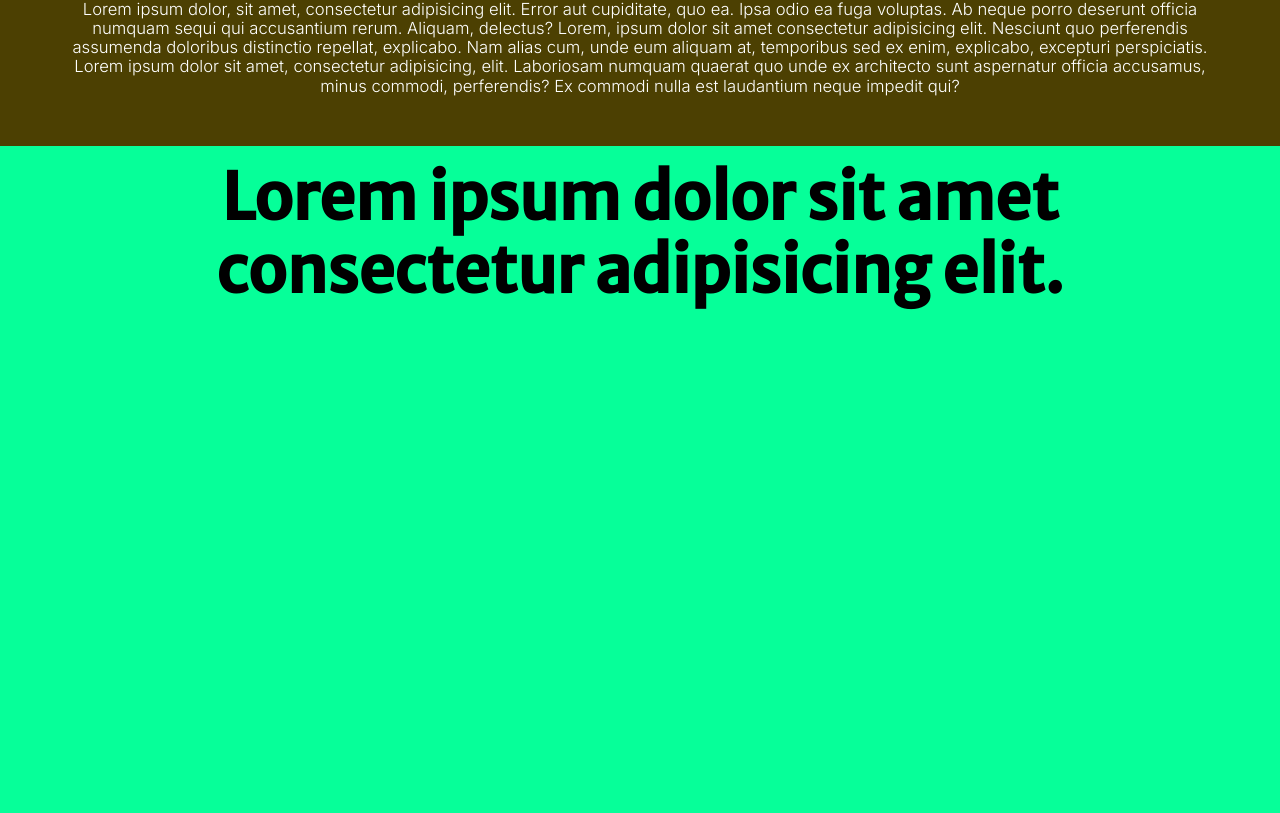
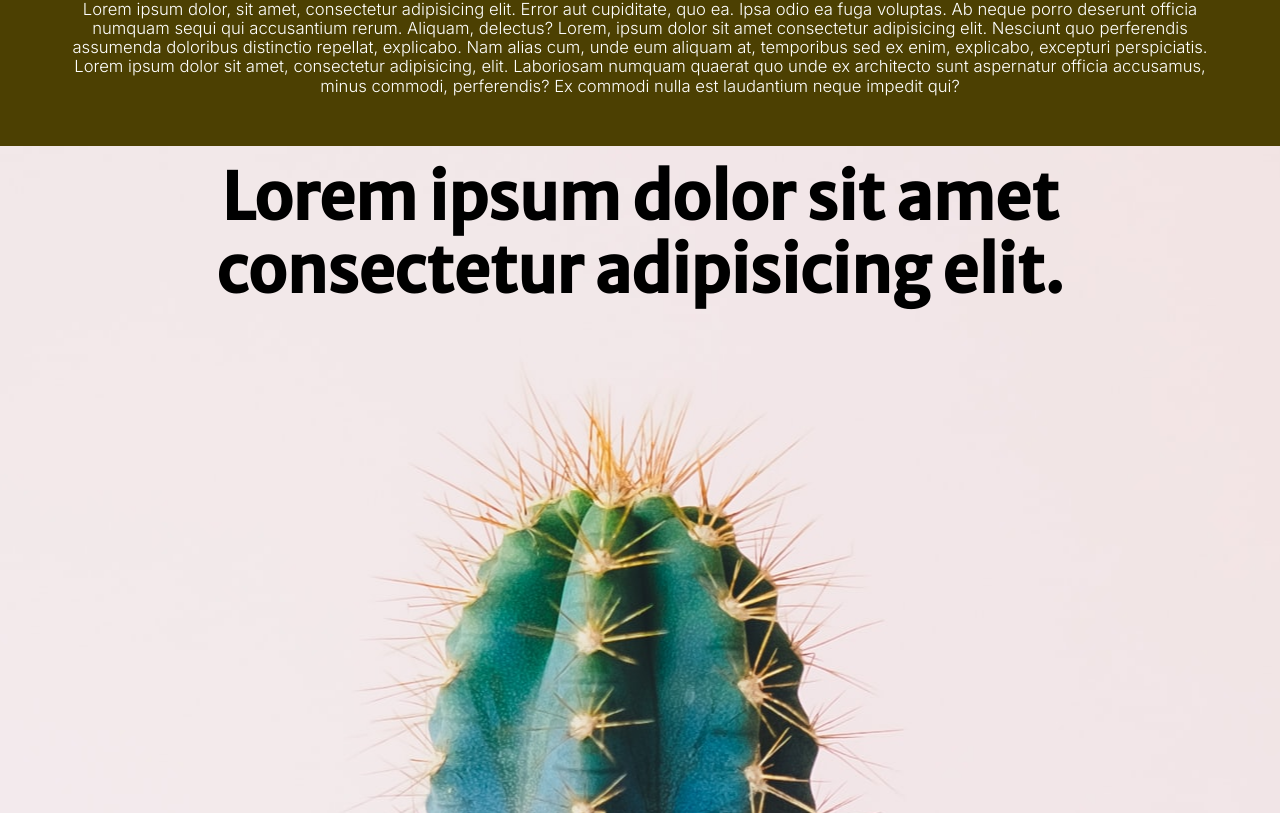
Before and after one commit to Reno-sanz/EART, a plain HTML site: page index.html in a window 1280 px wide. Shown: the part 1407-2220 px from the top of the page. Drawn offline with Linux system fonts and the light colour scheme; files whose address does not match are found by name.

Commit message:
Update styles.css

```diff
--- a/styles.css
+++ b/styles.css
@@ -64,7 +64,7 @@ a:visited , a:link{
 .content3{
 	height: 1000px;
 	background-size: 100%;
-	background: #06FF99;
+	background: url(annie-spratt-fbAnIjhrOL4-unsplash.jpg);
 	background-position: center;
 	background-repeat: no-repeat;
 }
```
